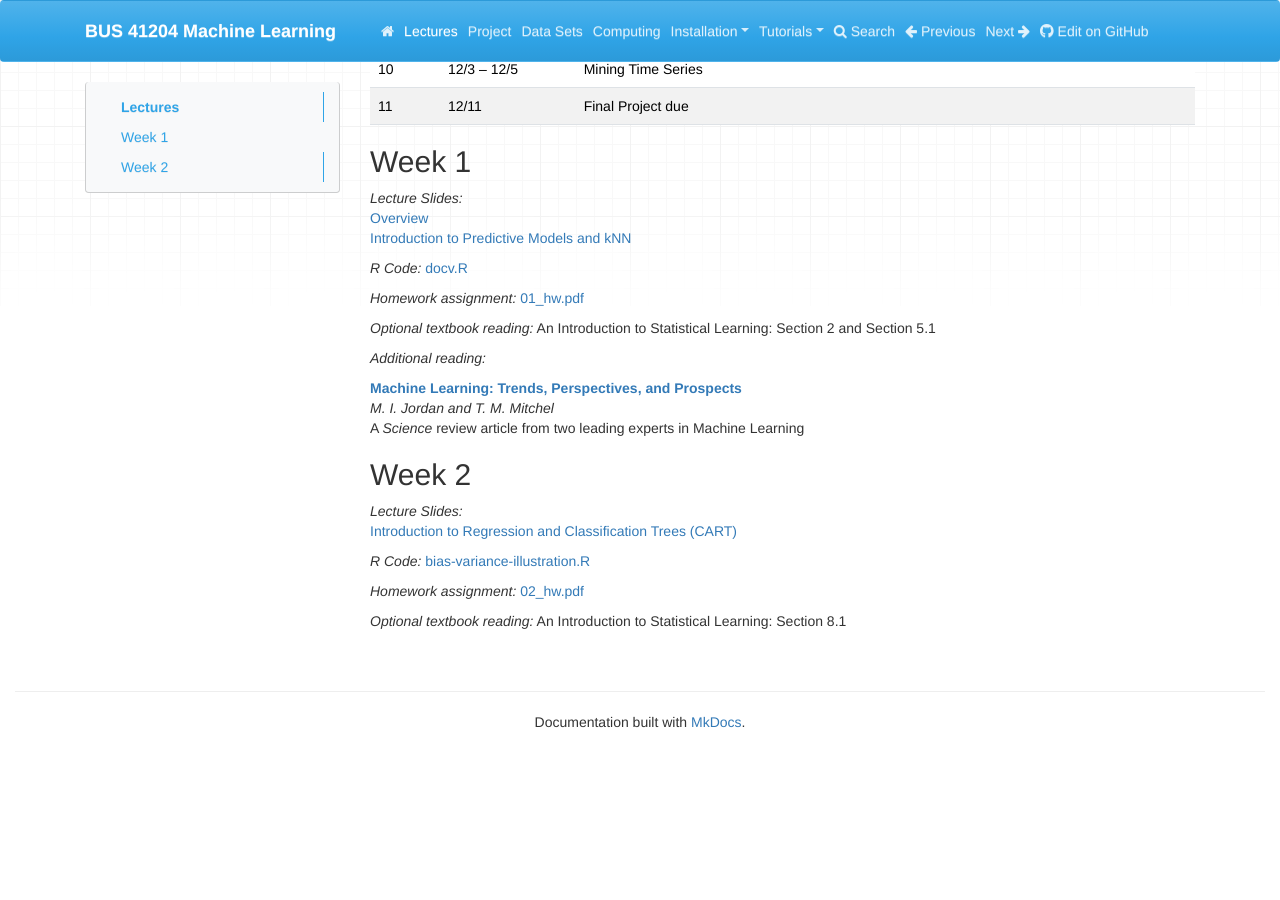
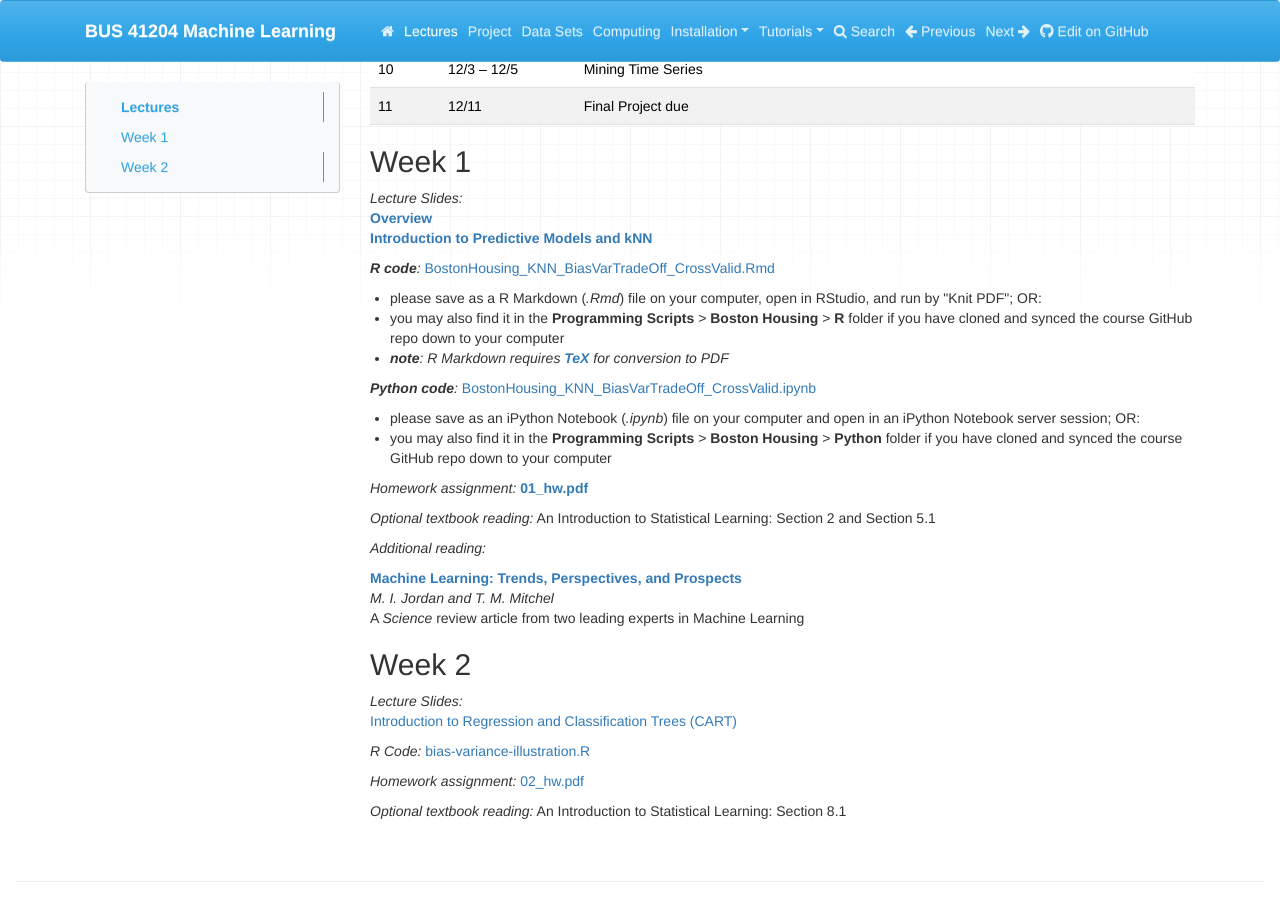
Before and after one commit to ChicagoBoothML/MachineLearning_Fall2015, an MkDocs documentation site: the page built from docs/Syllabus.md, in a window 1280 px wide and 900 px high, scrolled down 522 px. Built offline with MkDocs 1.6.1, drawn with Linux system fonts in a browser that asks for light colours; nearby versions of some CDN libraries; old or Windows-style settings are respelled for this version of MkDocs; before the commit the page ends 1274 px from its top, so only the background shows below that.

Commit message:
update Syllabus page with Boston Housing code in both R and Py

```diff
--- a/docs/Syllabus.md
+++ b/docs/Syllabus.md
@@ -21,12 +21,23 @@ We will move at a pace dictated by class discussions. Please check this page oft
 ## Week 1
 
 _Lecture Slides:_ <br>
-[Overview](Syllabus/01_overview.pdf) <br>
-[Introduction to Predictive Models and kNN](Syllabus/01_knn.pdf)
+[**Overview**](Syllabus/01_overview.pdf) <br>
+[**Introduction to Predictive Models and kNN**](Syllabus/01_knn.pdf)
 
-_R Code:_ [docv.R](Syllabus/docv.R)
+_**R code**:_ [BostonHousing_KNN_BiasVarTradeOff_CrossValid.Rmd](http://raw.githubusercontent.com/ChicagoBoothML/MachineLearning_Fall2015/master/Programming%20Scripts/Boston%20Housing/R/BostonHousing_KNN_BiasVarTradeOff_CrossValid.Rmd)
 
-_Homework assignment:_ [01_hw.pdf](Syllabus/01_hw.pdf)
+- please save as a R Markdown (_.Rmd_) file on your computer, open in RStudio, and run by "Knit PDF"; OR:
+- you may also find it in the **Programming Scripts** > **Boston Housing** > **R** folder
+if you have cloned and synced the course GitHub repo down to your computer
+- _**note**: R Markdown requires [**TeX**](Installation/TeX) for conversion to PDF_
+
+_**Python code**:_ [BostonHousing_KNN_BiasVarTradeOff_CrossValid.ipynb](http://raw.githubusercontent.com/ChicagoBoothML/MachineLearning_Fall2015/master/Programming%20Scripts/Boston%20Housing/Python/BostonHousing_KNN_BiasVarTradeOff_CrossValid.ipynb)
+
+- please save as an iPython Notebook (_.ipynb_) file on your computer and open in an iPython Notebook server session; OR:
+- you may also find it in the **Programming Scripts** > **Boston Housing** > **Python** folder
+if you have cloned and synced the course GitHub repo down to your computer
+
+_Homework assignment:_ [**01_hw.pdf**](Syllabus/01_hw.pdf)
 
 _Optional textbook reading:_
 An Introduction to Statistical Learning: Section 2 and Section 5.1
```
